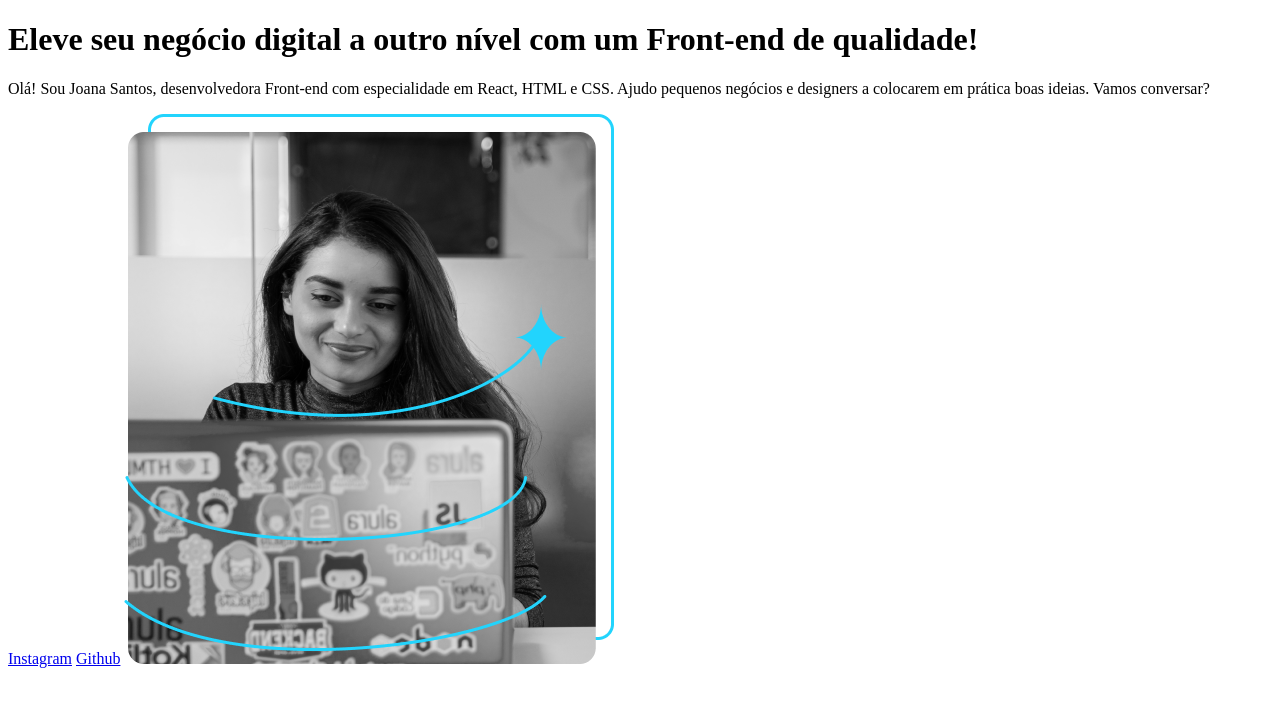
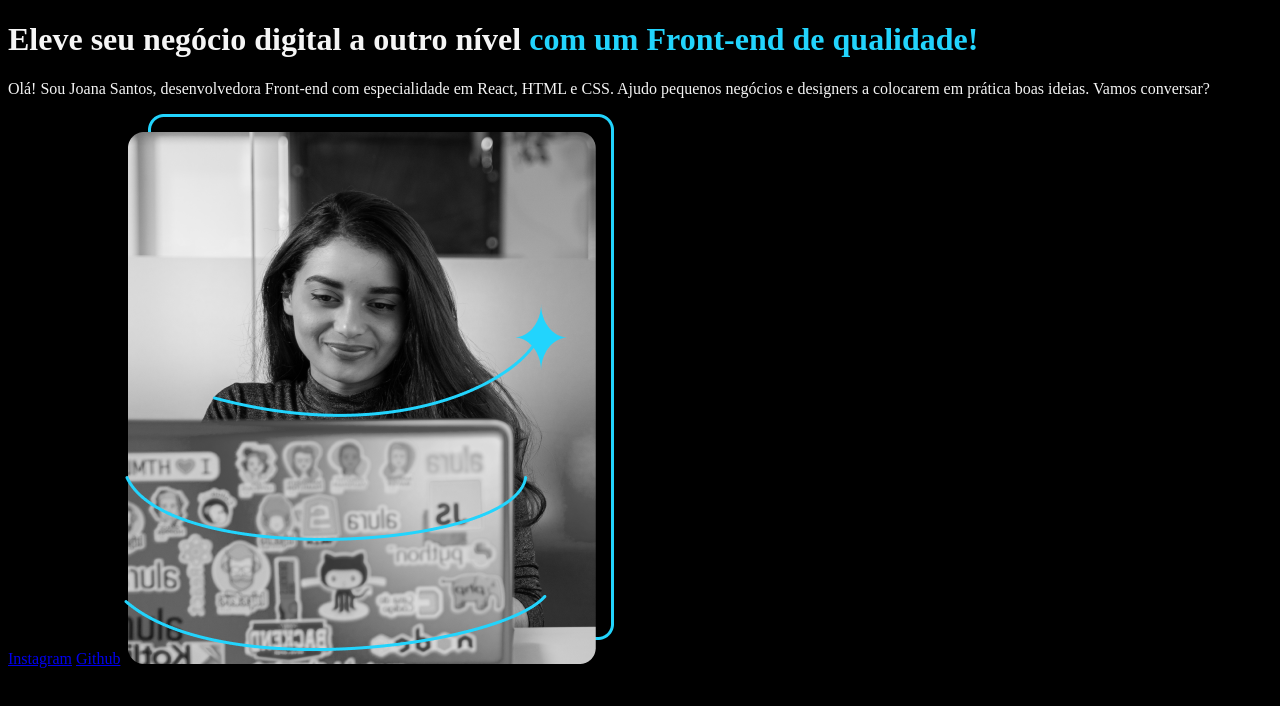
Before and after one commit to germanavaz/alura-one, a plain HTML site: page Curso - HTML, CSS 1/index.html in a window 1280 px wide. Drawn offline with Linux system fonts and the light colour scheme.

Commit message:
finalização curso 1

```diff
--- a/Curso - HTML, CSS 1/index.html
+++ b/Curso - HTML, CSS 1/index.html
@@ -4,6 +4,7 @@
     <meta charset="UTF-8">
     <meta name="viewport" content="width=device-width, initial-scale=1.0">
     <title>Portfolio</title>
+    <link rel="stylesheet" href="style.css">
 </head>
 <body>
     <header></header>
--- /dev/null
+++ b/Curso - HTML, CSS 1/style.css
@@ -0,0 +1,8 @@
+body {
+    background-color: #000;
+    color:#f5f5f5;
+}
+
+strong {
+    color: #22D4FD;
+}
```
